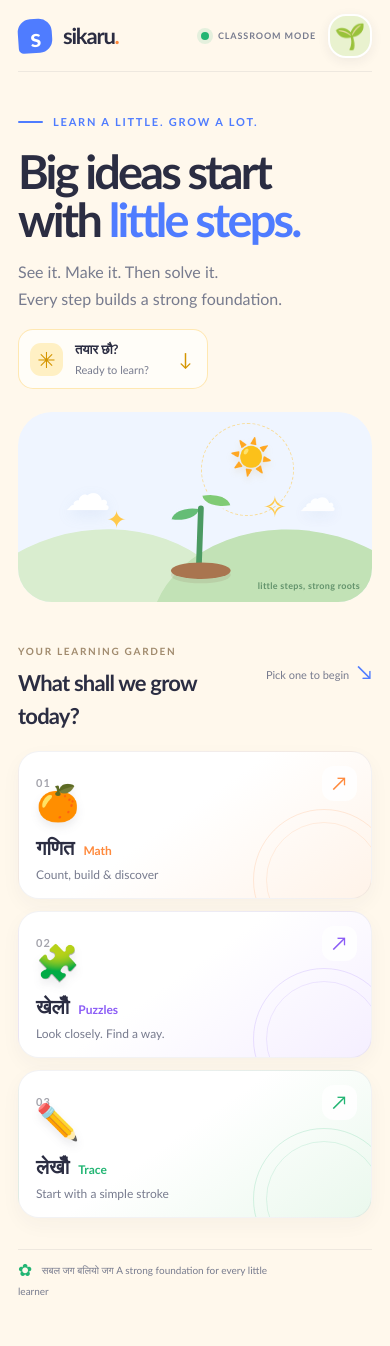
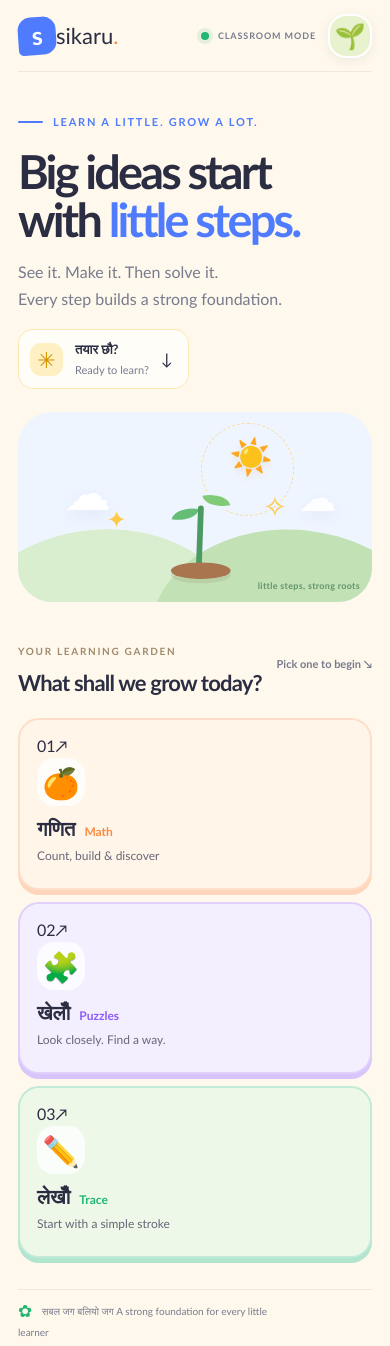
Before and after one commit to Devst12/sikaru, a Next.js app: page / in a window 390 px wide. Before the commit the page ends 1306 px from the top, so only its background shows below. Built offline with nearby package versions, Linux system fonts and the light colour scheme.

Commit message:
Update app/globals.css

```diff
--- a/app/globals.css
+++ b/app/globals.css
@@ -53,7 +53,8 @@ a { color: inherit; text-decoration: none; }
   border-bottom: 1px solid rgb(43 45 66 / 8%);
 }
 
-.brand { display: inline-flex; align-items: center; gap: 11px; font-size: 25px; font-weight: 800; letter-spacing: -1.2px; }
+.brand { display: inline-flex; align-items: center; justify-content: center; }
+.brand-logo { display: block; width: 82px; height: 82px; object-fit: contain; }
 .brand-mark { width: 38px; height: 38px; display: grid; place-items: center; border-radius: 13px 13px 13px 5px; background: var(--primary); color: white; font-size: 25px; font-weight: 800; transform: rotate(-4deg); }
 .brand-dot { color: var(--math); }
 .topbar-right { display: flex; align-items: center; gap: 22px; }
@@ -73,7 +74,6 @@ a { color: inherit; text-decoration: none; }
 .foundation-note strong, .foundation-note small { display: block; }
 .foundation-note strong { font-size: 13px; }
 .foundation-note small { margin-top: 2px; color: var(--muted); font-size: 11px; }
-.foundation-arrow { margin-left: 18px; color: #d49500; font-size: 18px; }
 
 .growth-art { position: relative; height: 325px; overflow: hidden; isolation: isolate; border-radius: 34px; background: #eff5ff; }
 .sun-orbit { position: absolute; top: 27px; right: 91px; width: 137px; height: 137px; border: 1px dashed rgb(255 201 74 / 55%); border-radius: 50%; }
@@ -99,26 +99,20 @@ a { color: inherit; text-decoration: none; }
 .section-heading { display: flex; align-items: end; justify-content: space-between; margin-bottom: 19px; }
 .section-kicker { color: #a18b6e; font-size: 10px; letter-spacing: 1.7px; }
 .section-heading h2 { margin: 7px 0 0; font-size: 26px; font-weight: 750; letter-spacing: -.8px; }
-.section-hint { padding-bottom: 4px; color: var(--muted); font-size: 13px; }
-.section-hint span { padding-left: 5px; color: var(--primary); font-size: 20px; }
+.section-hint { padding-bottom: 4px; color: var(--muted); font-size: 14px; font-weight: 700; }
 .module-grid { display: grid; grid-template-columns: repeat(3, minmax(0, 1fr)); gap: 19px; }
-.module-card { --accent: var(--math); position: relative; min-height: 221px; overflow: hidden; padding: 17px 20px 18px; border: 1px solid rgb(43 45 66 / 6%); border-radius: var(--radius-card); background: var(--surface); box-shadow: 0 7px 20px rgb(43 45 66 / 4%); transition: transform 180ms ease, box-shadow 180ms ease; }
-.module-card:hover, .module-card:focus-visible { transform: translateY(-5px); box-shadow: 0 15px 28px rgb(43 45 66 / 10%); outline: 3px solid color-mix(in srgb, var(--accent) 34%, transparent); outline-offset: 3px; }
+.module-card { --accent: var(--math); position: relative; min-height: 252px; overflow: hidden; padding: 22px; border: 2px solid color-mix(in srgb, var(--accent) 28%, white); border-radius: 28px 28px 28px 16px; background: #fff5e9; box-shadow: 0 5px 0 color-mix(in srgb, var(--accent) 35%, white); transition: transform 160ms ease, box-shadow 160ms ease; }
+.module-card:hover, .module-card:focus-visible { transform: translateY(-3px) rotate(-.5deg); box-shadow: 0 8px 0 color-mix(in srgb, var(--accent) 35%, white); outline: 3px solid color-mix(in srgb, var(--accent) 30%, transparent); outline-offset: 3px; }
 .module-card:active { transform: scale(.985); }
-.math-card { --accent: var(--math); background: linear-gradient(145deg, #fff 45%, #fff3e9); }
-.puzzle-card { --accent: var(--puzzle); background: linear-gradient(145deg, #fff 45%, #f5efff); }
-.trace-card { --accent: var(--trace); background: linear-gradient(145deg, #fff 45%, #eaf8ed); }
-.card-topline { display: flex; align-items: center; justify-content: space-between; }
-.card-number { color: #a5a5ad; font-size: 11px; font-weight: 800; letter-spacing: 1px; }
-.card-arrow { position: relative; z-index: 2; width: 35px; height: 35px; display: grid; place-items: center; border-radius: 12px; background: rgb(255 255 255 / 86%); color: var(--accent); font-size: 19px; }
-.module-icon { display: block; width: fit-content; margin: 3px 0 6px 4px; font-size: 42px; filter: drop-shadow(0 5px 4px rgb(43 45 66 / 9%)); transition: transform 180ms ease; }
-.module-card:hover .module-icon { transform: rotate(-8deg) scale(1.08); }
+.puzzle-card { --accent: var(--puzzle); background: #f4efff; border-radius: 28px 18px 28px 28px; }
+.trace-card { --accent: var(--trace); background: #edf8e9; border-radius: 18px 28px 28px 28px; }
+.module-icon { display: grid; width: 64px; height: 64px; place-items: center; margin: 0 0 15px; border-radius: 22px; background: rgb(255 255 255 / 78%); font-size: 39px; transition: transform 160ms ease; }
+.module-card:hover .module-icon { transform: rotate(-5deg) scale(1.05); }
 .module-title-row { display: flex; align-items: baseline; gap: 9px; }
 .module-title-row h3 { margin: 0; font-size: 23px; font-weight: 800; }
 .module-title-row span { color: var(--accent); font-size: 12px; font-weight: 750; }
-.module-card p { position: relative; z-index: 1; margin: 5px 0 0; color: var(--muted); font-size: 13px; }
-.card-decoration { position: absolute; right: -24px; bottom: -53px; width: 142px; height: 142px; border: 1px solid color-mix(in srgb, var(--accent) 17%, transparent); border-radius: 50%; }
-.card-decoration::after { position: absolute; inset: 12px; border: 1px solid color-mix(in srgb, var(--accent) 13%, transparent); border-radius: inherit; content: ""; }
+.module-card p { margin: 5px 0 14px; color: #666678; font-size: 14px; }
+.play-prompt { display: inline-flex; padding: 7px 12px; border-radius: 999px; background: white; color: var(--accent); font-size: 12px; font-weight: 800; }
 
 .home-footer { min-height: 61px; display: flex; align-items: center; justify-content: space-between; gap: 18px; margin-top: auto; border-top: 1px solid rgb(43 45 66 / 8%); color: var(--muted); }
 .footer-motto { font-size: 11px; }
@@ -242,6 +236,7 @@ a { color: inherit; text-decoration: none; }
 .trace-activity .help-row { margin-top: 13px; }
 .trace-activity .teacher-note { width: min(100%, 650px); }
 .module-start-action { min-width: 170px; margin-left: 0; }
+.content-notice { margin: 0 auto 10px; color: var(--muted); font-size: 12px; text-align: center; }
 
 @media (min-width: 1500px) {
   .welcome-grid { min-height: 405px; }
@@ -268,7 +263,7 @@ a { color: inherit; text-decoration: none; }
   .home-shell { width: calc(100% - 36px); }
   .topbar { height: 72px; }
   .brand { font-size: 22px; }
-  .brand-mark { width: 34px; height: 34px; }
+  .brand-logo { width: 70px; height: 70px; }
   .topbar-right { gap: 12px; }
   .classroom-pill { font-size: 9px; letter-spacing: .9px; }
   .avatar-button { min-width: 44px; min-height: 44px; }
@@ -289,19 +284,18 @@ a { color: inherit; text-decoration: none; }
   .section-hint { padding-top: 12px; white-space: nowrap; font-size: 11px; }
   .module-grid { grid-template-columns: 1fr; gap: 12px; }
   .module-card { min-height: 144px; padding: 14px 17px; }
-  .card-topline { position: absolute; top: 14px; right: 14px; left: 17px; }
-  .module-icon { margin: 9px 0 4px; font-size: 35px; }
+  .module-icon { width: 48px; height: 48px; margin: 0 0 7px; border-radius: 17px; font-size: 30px; }
   .module-title-row { display: flex; }
   .module-title-row h3 { font-size: 20px; }
   .module-title-row span { display: inline; margin: 0; }
-  .module-card p { margin-top: 4px; }
+  .module-card p { margin: 4px 0 9px; }
+  .play-prompt { padding: 6px 10px; font-size: 11px; }
   .home-footer { min-height: 57px; }
   .footer-motto { max-width: 275px; line-height: 1.6; font-size: 10px; }
   .footer-motto i, .footer-sprinkles { display: none; }
   .module-shell { width: calc(100% - 36px); }
   .module-header { height: 72px; }
-  .module-header .brand { font-size: 20px; }
-  .module-header .brand-mark { width: 32px; height: 32px; }
+  .module-header .brand-logo { width: 62px; height: 62px; }
   .back-link { width: 42px; height: 42px; }
   .module-header-label { font-size: 8px; letter-spacing: .8px; }
   .module-welcome { padding: 52px 0 35px; }
```
